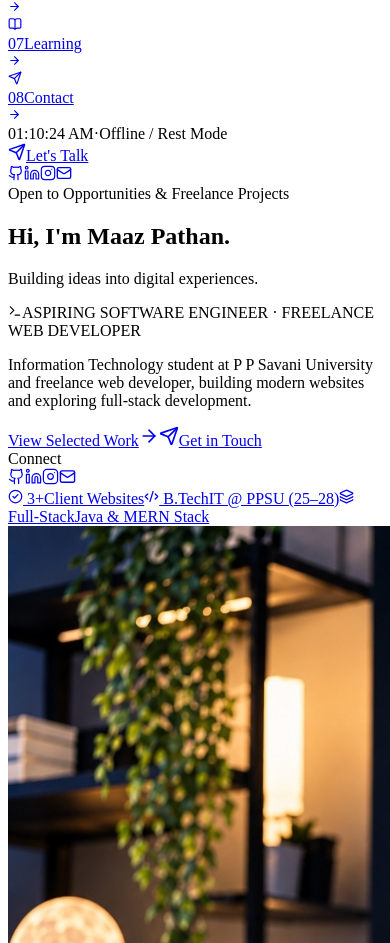
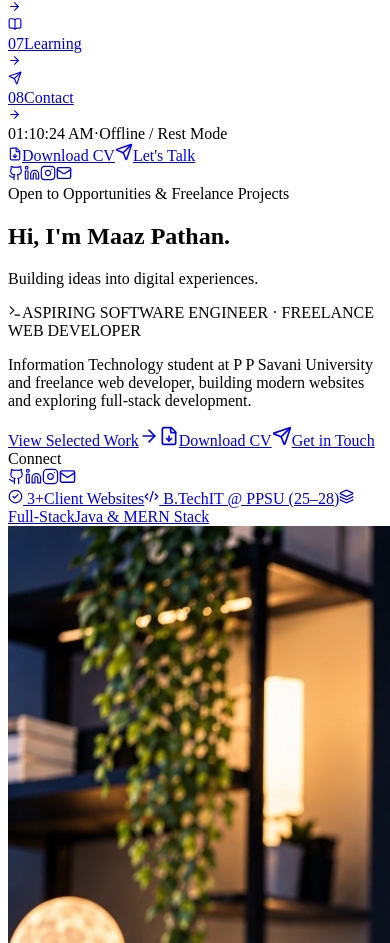
Before and after one commit to maazpathan07/portfolio, a React (Vite) app: page / in a window 390 px wide. Shown: the part 2474-3417 px from the top of the page. Built offline with nearby package versions, Linux system fonts and the light colour scheme; the HTML template or start-up script is replaced by a standard one.

Commit message:
feat(hero): add prominent Download CV button to Hero CTA group and Mobile Drawer

```diff
--- a/src/components/layout/MobileMenu.tsx
+++ b/src/components/layout/MobileMenu.tsx
@@ -12,6 +12,7 @@ import {
   Briefcase,
   GraduationCap,
   BookOpen,
+  FileDown,
 } from 'lucide-react';
 import { NAV_LINKS } from '../../data/navigation';
 import { PROFILE } from '../../data/profile';
@@ -177,12 +178,23 @@ export const MobileMenu: React.FC<MobileMenuProps> = ({
           })}
         </nav>
 
-        {/* Footer Area with Live Clock, Action & Socials */}
+        {/* Footer Area with Live Clock, Actions & Socials */}
         <div className="pt-3.5 border-t border-white/[0.08] space-y-2.5">
           {/* Live Surat Clock & Status in Drawer */}
           <LiveStatusClock variant="compact" className="w-full justify-center text-[11px]" />
 
-          {/* Primary Action Button */}
+          {/* Action Buttons */}
+          <div className="grid grid-cols-2 gap-2">
+            <a
+              href={PROFILE.resumeUrl}
+              target="_blank"
+              rel="noopener noreferrer"
+              className="inline-flex items-center justify-center gap-1.5 px-3 py-2.5 rounded-xl text-xs font-medium bg-[#1A1A28] border border-white/10 hover:border-[#8B5CF6]/50 text-[#F5F5F7] hover:text-white transition-all active:scale-[0.98]"
+            >
+              <FileDown size={14} className="text-[#8B5CF6]" />
+              Download CV
+            </a>
+
             <Button
               href="#contact"
               variant="primary"
@@ -193,6 +205,7 @@ export const MobileMenu: React.FC<MobileMenuProps> = ({
             >
               Let's Talk
             </Button>
+          </div>
 
           {/* Social Links */}
           <div className="flex items-center justify-center pt-1">
--- a/src/components/sections/HeroSection.tsx
+++ b/src/components/sections/HeroSection.tsx
@@ -1,5 +1,5 @@
 import React from 'react';
-import { ArrowRight, Send, Terminal, Code2, Layers, CheckCircle2 } from 'lucide-react';
+import { ArrowRight, Send, Terminal, Code2, Layers, CheckCircle2, FileDown } from 'lucide-react';
 import { PROFILE } from '../../data/profile';
 import { Button } from '../ui/Button';
 import { PortraitFrame } from '../ui/PortraitFrame';
@@ -80,7 +80,7 @@ export const HeroSection: React.FC = () => {
 
             {/* CTA Action Buttons Group */}
             <div
-              className="flex flex-wrap items-center gap-3.5 pt-1 w-full sm:w-auto animate-hero-entrance [animation-delay:400ms] opacity-0"
+              className="flex flex-wrap items-center gap-3 pt-1 w-full sm:w-auto animate-hero-entrance [animation-delay:400ms] opacity-0"
               style={{ animationFillMode: 'forwards' }}
             >
               <Button
@@ -95,12 +95,25 @@ export const HeroSection: React.FC = () => {
               </Button>
 
               <Button
+                href={PROFILE.resumeUrl}
+                target="_blank"
+                rel="noopener noreferrer"
+                variant="secondary"
+                size="lg"
+                icon={FileDown}
+                iconPosition="left"
+                className="w-full sm:w-auto border-[#8B5CF6]/30 hover:border-[#8B5CF6] hover:bg-[#1F1F2E] text-[#F5F5F7] shadow-sm hover:shadow-[0_0_20px_rgba(139,92,246,0.25)]"
+              >
+                Download CV
+              </Button>
+
+              <Button
                 href="#contact"
                 variant="secondary"
                 size="lg"
                 icon={Send}
                 iconPosition="left"
-                className="w-full sm:w-auto"
+                className="w-full sm:w-auto text-[#D4D4D8] hover:text-white"
               >
                 Get in Touch
               </Button>
```
Lines whose indentation alone changed are shown as unchanged.
